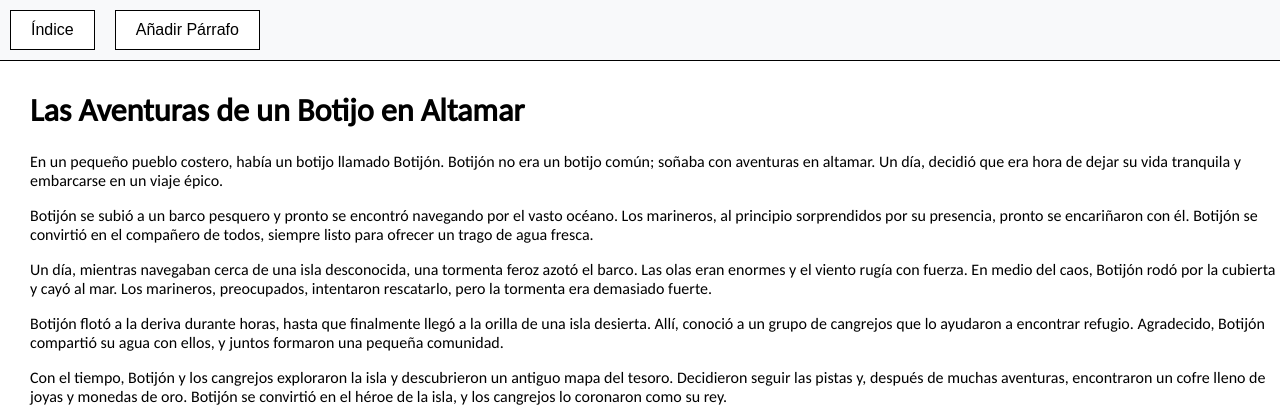
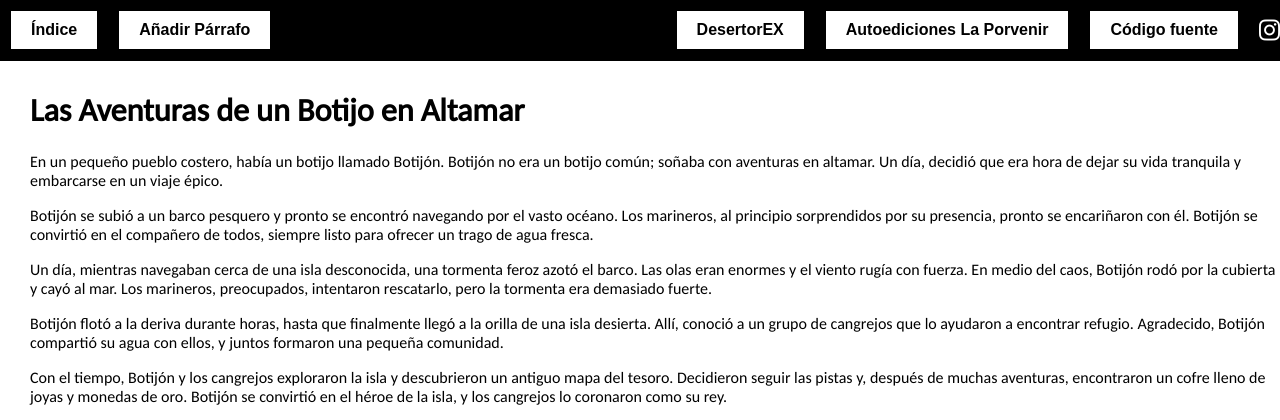
Before and after one commit to sagarrabanana/editable, a Django app: template parrafos/templates/parrafos/mostrar_texto.html in a window 1280 px wide. Shown: the top 420 px of the page. Run offline with Django 5.2, Linux system fonts and the light colour scheme; the template is opened without the code that fills it, so the values that code supplies are empty.

Commit message:
Feature/estetica (#4)
* txiritxiri

* merged from develop

---------

Co-authored-by: jon_hawk <jon.aguero@hawkbiosystems.com>

```diff
--- a/parrafos/static/parrafos/styles.css
+++ b/parrafos/static/parrafos/styles.css
@@ -5,16 +5,23 @@ body {
 }
 .header {
     width: 100%;
-    background-color: #f8f9fa; /* Mismo color de fondo que el de la sidebar */
+    background-color: black; /* Fondo negro */
     padding: 10px 0;
     position: fixed;
     top: 0;
     left: 0;
     z-index: 1000;
     display: flex;
-    justify-content: flex-start;
+    justify-content: space-between;
     align-items: center;
     border-bottom: 1px solid black; /* Línea negra en el borde inferior */
+}
+.header-left, .header-right {
+    display: flex;
+    align-items: center;
+}
+.header-right {
+    margin-left: auto;
 }
 .header button {
     margin: 0 10px;
@@ -24,9 +31,22 @@ body {
     border: 1px solid black;
     cursor: pointer;
     font-size: 16px;
+    font-weight: bold; /* Texto en negrita */
+}
+.header button:hover {
+    background-color: yellow; /* Fondo amarillo al pasar el cursor */
 }
 .header button:focus {
     outline: none;
+}
+.header .instagram-icon {
+    color: white;
+    margin-left: 10px;
+    font-size: 24px;
+    text-decoration: none;
+}
+.header .instagram-icon:hover {
+    color: yellow; /* Cambiar a amarillo al pasar el cursor */
 }
 .parrafo {
     white-space: pre-line; /* Mantiene los saltos de línea */
--- a/parrafos/templates/parrafos/mostrar_texto.html
+++ b/parrafos/templates/parrafos/mostrar_texto.html
@@ -6,13 +6,24 @@
     {% load static %}
     <link rel="stylesheet" type="text/css" href="{% static 'parrafos/styles.css' %}">
     <link href="https://fonts.googleapis.com/css2?family=Carlito&display=swap" rel="stylesheet">
+    <link rel="stylesheet" href="https://cdnjs.cloudflare.com/ajax/libs/font-awesome/6.0.0-beta3/css/all.min.css">
 </head>
 <body>
     <div class="header">
-        <button class="indice-btn" onclick="toggleIndice()">Índice</button>
-        <a href="{% url 'anadir_parrafo' %}">
-            <button class="indice-btn">Añadir Párrafo</button>
-        </a>
+        <div class="header-left">
+            <button class="indice-btn" onclick="toggleIndice()">Índice</button>
+            <a href="{% url 'anadir_parrafo' %}">
+                <button class="indice-btn">Añadir Párrafo</button>
+            </a>
+        </div>
+        <div class="header-right">
+            <button class="indice-btn" onclick="showPopup('quePopup')">DesertorEX</button>
+            <button class="indice-btn" onclick="showPopup('autoedicionesPopup')">Autoediciones La Porvenir</button>
+            <button class="indice-btn" onclick="showPopup('codigoPopup')">Código fuente</button>
+            <a href="https://instagram.com/la_porvenir" target="_blank" class="instagram-icon">
+                <i class="fab fa-instagram"></i>
+            </a>
+        </div>
     </div>
     <div id="mySidebar" class="sidebar">
         <h2>Índice</h2>
@@ -49,6 +60,33 @@
         </div>
     </div>
 
+    <div id="quePopup" class="popup">
+        <p>Desertorex es una recopilación de experiencias sobre el proceso de desertar de la psiquiatrización de las situaciones difíciles. Como profesional, como paciente y como entorno cómplice. Con desertar nos referimos a dejar de ser profesional, dejar de ser paciente, dejar de ser entorno y cómplice, y que todo el mundo hagamos otra cosa con lo que pasa.
+
+            En Desertorex encontrarás experiencias concretas, no las mejores, no terminadas, no exentas de ambivalencia, con las que no estamos necesariamente de acuerdo, pero todas son intentos reales, y por tanto útiles, para poder acercarse a los movimientos que cada cúal tendría que hacer para salir de este embrollo y mirar de frente qué es lo que los atasca y qué es lo que los desatasca. Incluímos también unas explicaciones iniciales sobre la práctica que nos ha llevado a la convicción de que es por aquí, y sus consecuencias, así como de cómo se ha hecho la recopilación y qué ha pasado por el camino.
+
+            Ahora es tu turno, te animamos a escribir la tuya, tu experiencia de deserción.
+
+            Si quieres ponerte en contacto con nosotres para proponernos proyectos relacionados escríbenos a <b>desertorex@laporvenir.org</b>
+            Si quieres ejemplares físicos del primer recopilatorio de textos escríbenos a <b>autoediciones@laporvenir.org</b></p>
+        <div class="close-btn">
+            <button onclick="closePopup('quePopup')">Cerrar</button>
+        </div>
+    </div>
+    <div id="autoedicionesPopup" class="popup">
+        <p>Todo esto no sale de la nada. Mucho de atreverse, muchos palos, muchos desencuentros, muchas conversaciones y reuniones, mucho pensar en común, mucha gente, mucho conocimiento acumulado puesto en práctica, mucha autogestión.
+            Apostamos por la cultura libre, el software libre. Pedimos que se ponga conciencia en que libre no significa gratis, así que si quieres redistribuir lo que sí que tienes con nosotres puedes consultar cómo hacerlo <a href="https://laporvenir.org/tu/" target="_blank"> aquí</a>.</p>
+        <div class="close-btn">
+            <button onclick="closePopup('autoedicionesPopup')">Cerrar</button>
+        </div>
+    </div>
+    <div id="codigoPopup" class="popup">
+        <p>Esto es el popup de Código</p>
+        <div class="close-btn">
+            <button onclick="closePopup('codigoPopup')">Cerrar</button>
+        </div>
+    </div>
+
     <script>
         function toggleIndice() {
             var sidebar = document.getElementById("mySidebar");
@@ -74,6 +112,14 @@
                 behavior: 'smooth'
             });
         }
+
+        function showPopup(popupId) {
+            document.getElementById(popupId).style.display = 'block';
+        }
+
+        function closePopup(popupId) {
+            document.getElementById(popupId).style.display = 'none';
+        }
     </script>
 </body>
 </html>
```
Also changed, not shown: other parts of parrafos/static/parrafos/styles.css (+24 -1 lines), db.sqlite3, parrafos/migrations/0003_alter_parrafo_titulo.py (added).
